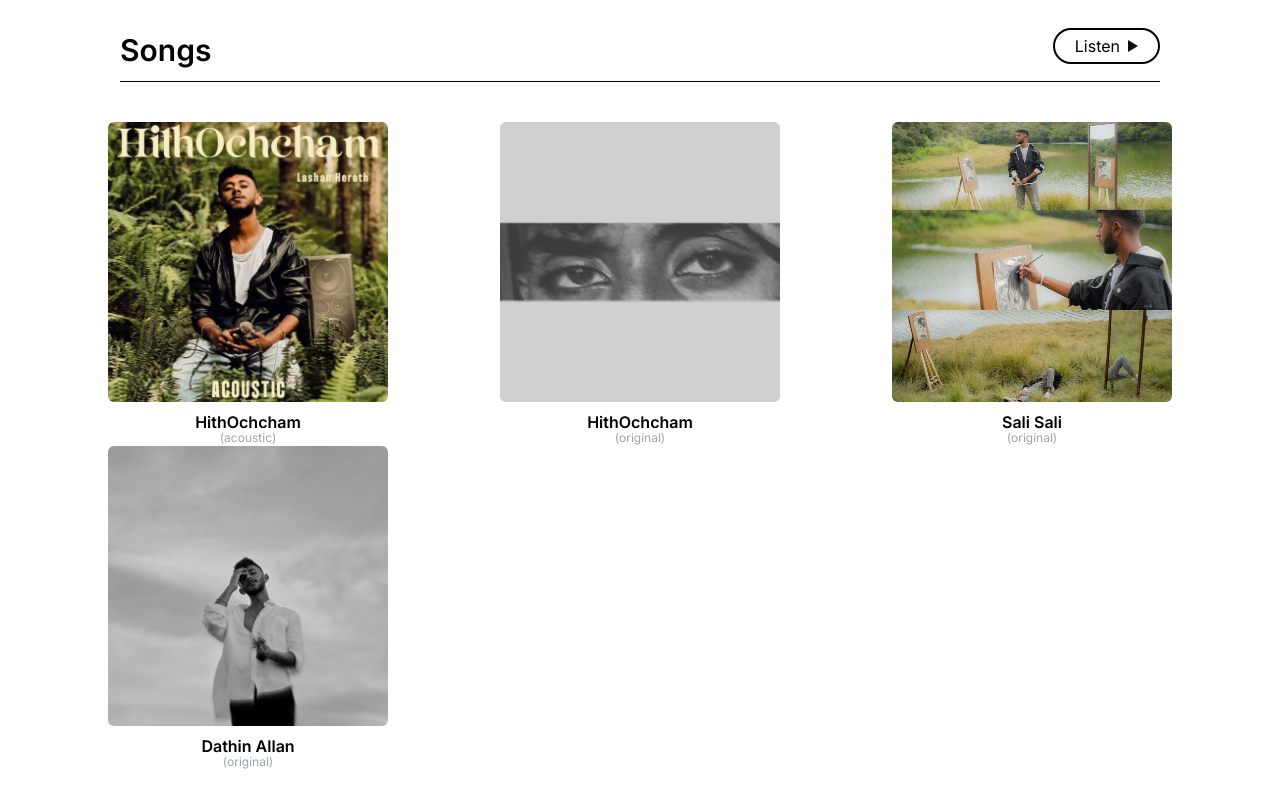
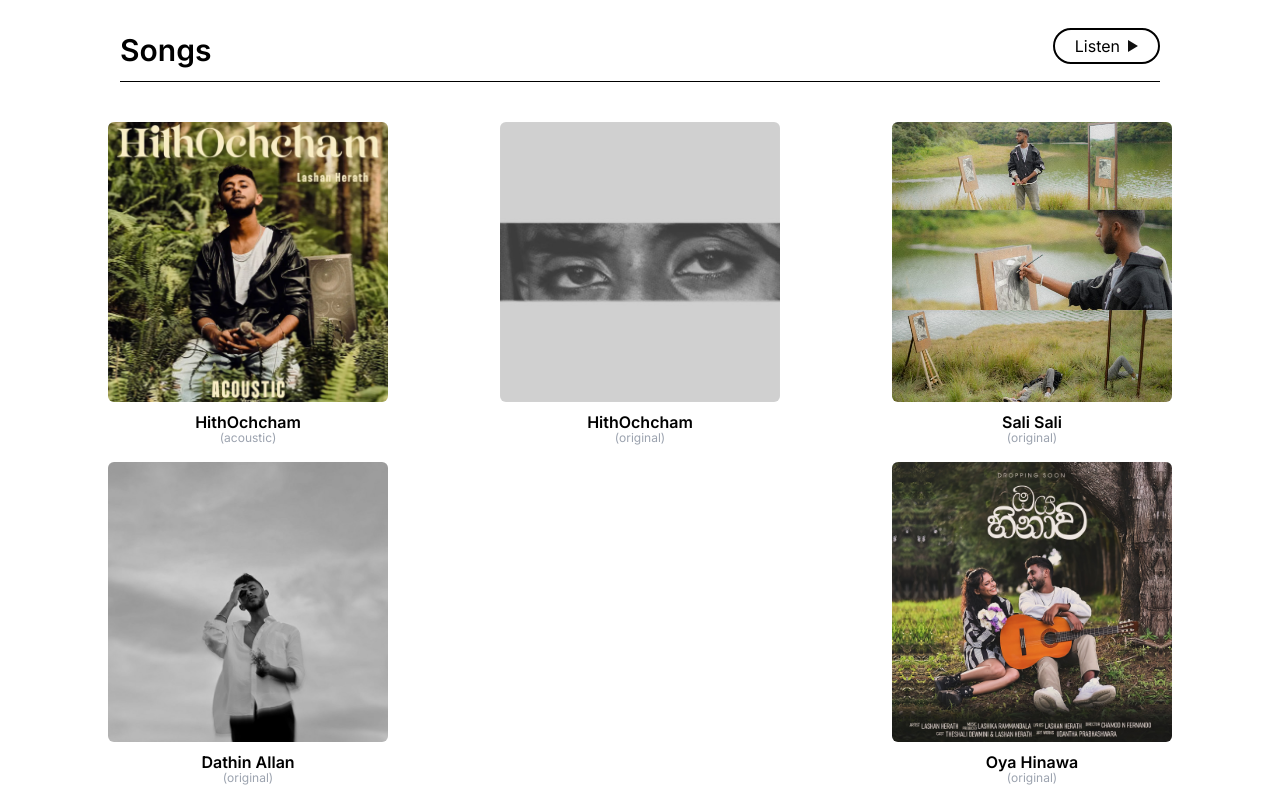
Before and after one commit to Vinod-Mendis/Lash-Portfolio, a Next.js app: page / in a window 1280 px wide. Shown: the part 1760-2560 px from the top of the page. Built offline with nearby package versions, Linux system fonts and the light colour scheme.

Commit message:
new song addition : oya hinawa

```diff
--- a/components/Songs.jsx
+++ b/components/Songs.jsx
@@ -53,7 +53,7 @@ function Songs() {
 
       {/* songs :-- mobile : scrollable & desktop wrap down
       -------------------------------------------------------------------------------------------------------  */}
-      <div className="scroll-smooth flex overflow-x-auto md:overflow-hidden md:flex-wrap w-full justify-around md:justify-between">
+      <div className="scroll-smooth flex overflow-x-auto md:overflow-hidden md:flex-wrap w-full justify-around md:justify-between gap-y-4">
         {Object.entries(content.songs).map(([key, song]) => (
           <div className="flex flex-col items-center min-w-max mx-2" key={key}>
             <Image
--- a/content/content.js
+++ b/content/content.js
@@ -47,6 +47,13 @@ const content = {
       ver: "original",
       id: 4,
       mp3File: "/music/dathin_allan.mp3",
+    },
+    song_5: {
+      cover: "/images/oya_hinawa.jpg",
+      name: "Oya Hinawa",
+      ver: "original",
+      id: 4,
+      mp3File: "/music/oya_hinawa.mp3",
     },
   },
   performances: {
```
Also changed, not shown: public/images/oya_hinawa.jpg (added), 1 other file (tests, documents, lock files or other folders).
